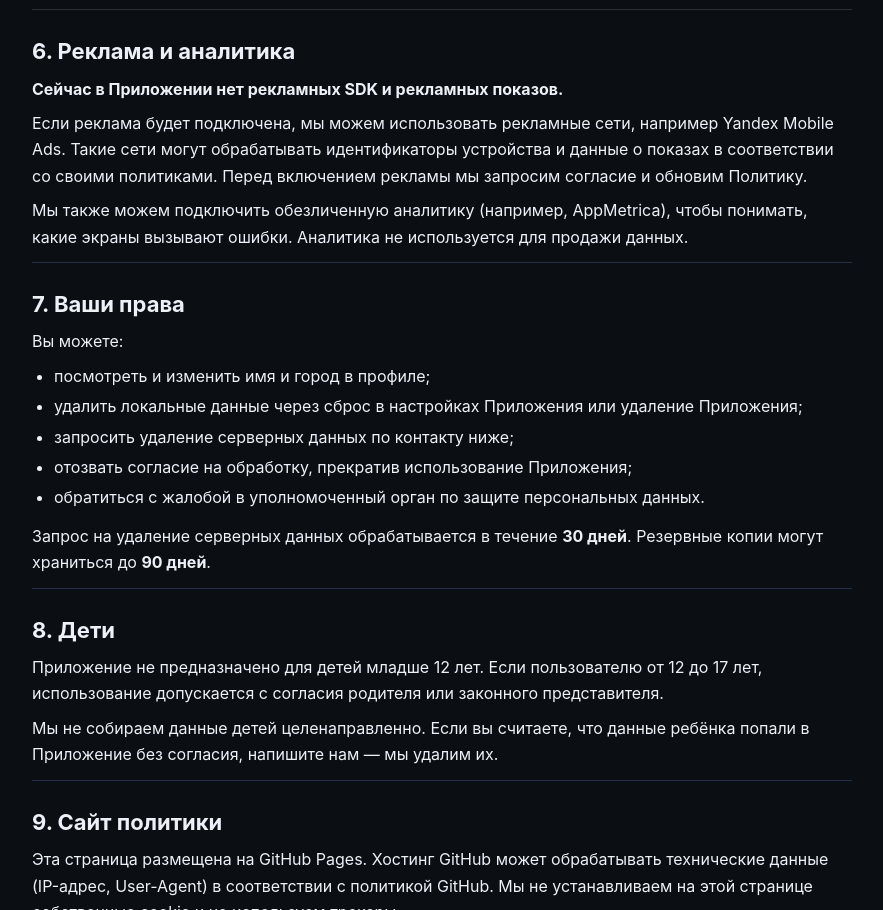
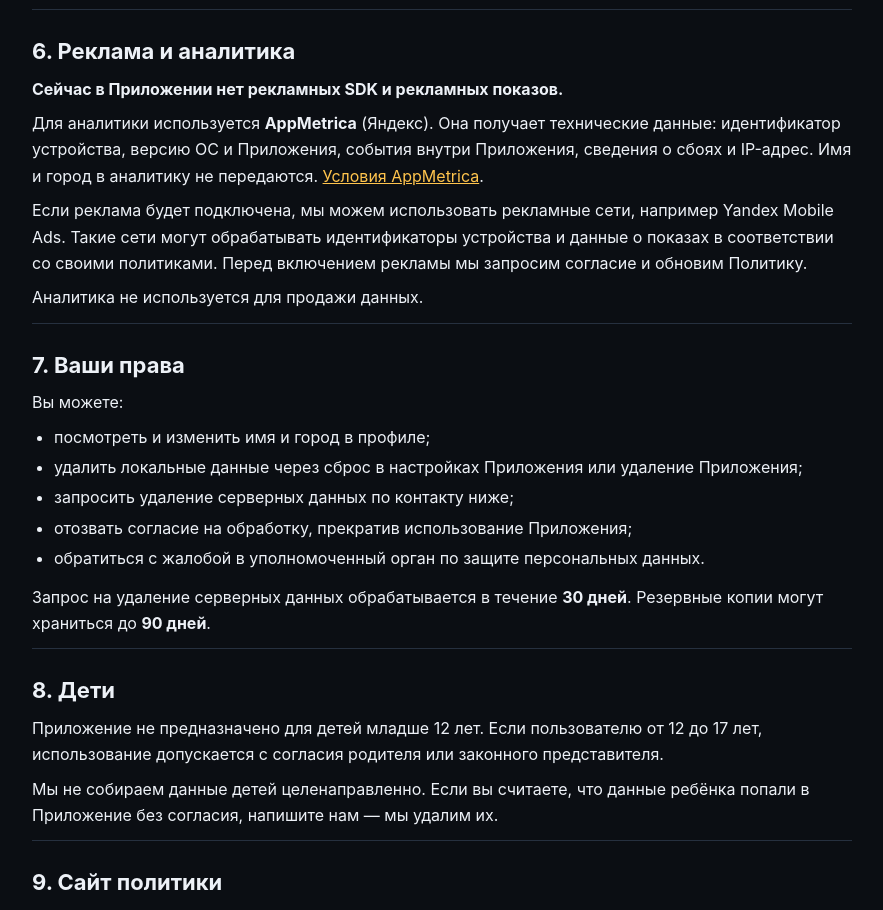
Before and after one commit to vjmarcus/nomer-legal, a plain HTML site: page privacy/index.html in a window 1280 px wide. Shown: the part 2375-3285 px from the top of the page, without its empty margins (198-1081 px from the left). Drawn offline with Linux system fonts and the light colour scheme.

Commit message:
Обновлена политика: AppMetrica

```diff
--- a/privacy/index.html
+++ b/privacy/index.html
@@ -167,8 +167,9 @@
   <section id="ads">
     <h2>6. Реклама и аналитика</h2>
     <p><b>Сейчас в Приложении нет рекламных SDK и рекламных показов.</b></p>
+    <p>Для аналитики используется <b>AppMetrica</b> (Яндекс). Она получает технические данные: идентификатор устройства, версию ОС и Приложения, события внутри Приложения, сведения о сбоях и IP-адрес. Имя и город в аналитику не передаются. <a href="https://yandex.ru/legal/metrica_termsofuse/">Условия AppMetrica</a>.</p>
     <p>Если реклама будет подключена, мы можем использовать рекламные сети, например Yandex Mobile Ads. Такие сети могут обрабатывать идентификаторы устройства и данные о показах в соответствии со своими политиками. Перед включением рекламы мы запросим согласие и обновим Политику.</p>
-    <p>Мы также можем подключить обезличенную аналитику (например, AppMetrica), чтобы понимать, какие экраны вызывают ошибки. Аналитика не используется для продажи данных.</p>
+    <p>Аналитика не используется для продажи данных.</p>
   </section>
 
   <section id="rights">
```
